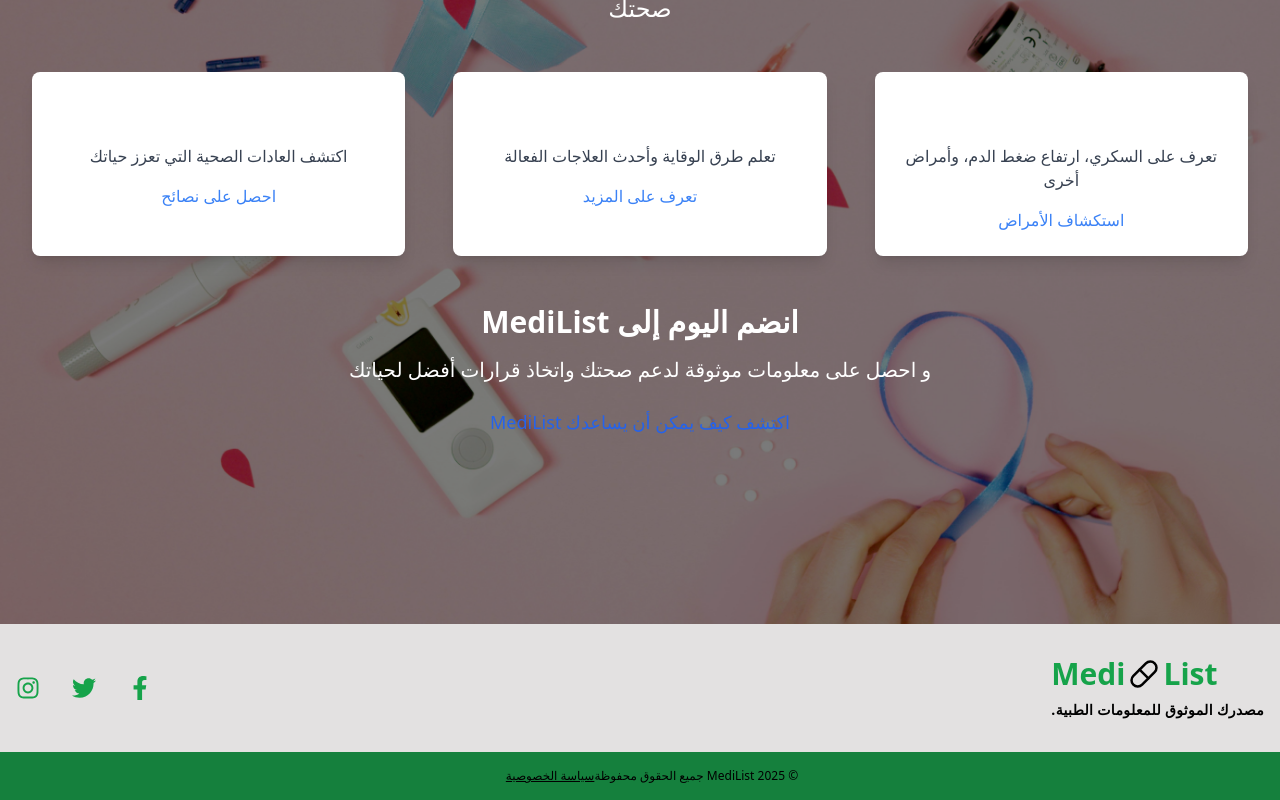
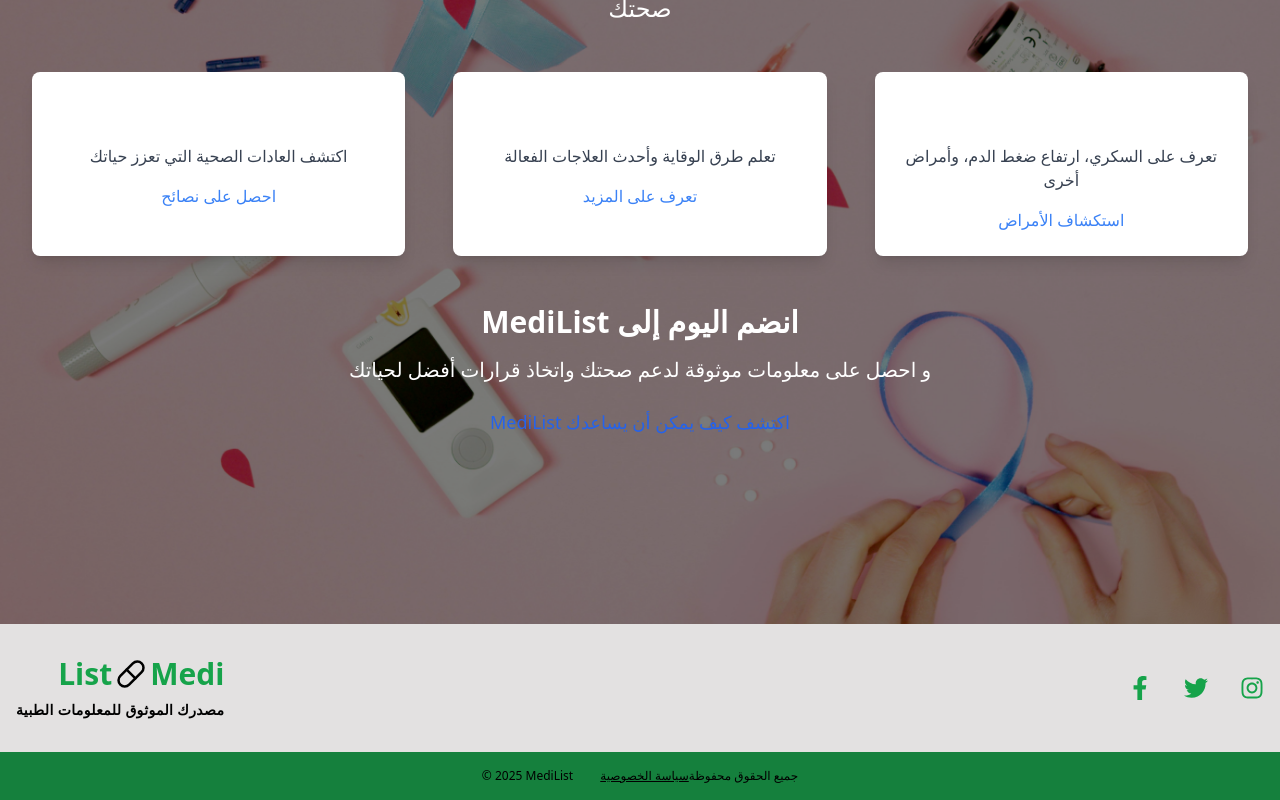
Before and after one commit to Ezeddin-Alassaad/Medi_List, a Next.js app: page / in a window 1280 px wide. Shown: the part 276-1076 px from the top of the page. Built offline with nearby package versions, Linux system fonts and the light colour scheme.

Commit message:
new updated footer

```diff
--- a/src/components/Footer.tsx
+++ b/src/components/Footer.tsx
@@ -5,7 +5,7 @@
 
 const Footer = () => {
   return (
-    <footer className="bg-[rgb(227,225,225)] text-black" dir="rtl">
+    <footer className="bg-[rgb(227,225,225)] text-black" dir='ltr' >
       <div className="container mx-auto px-4 py-8 flex flex-col md:flex-row justify-between items-center">
         {/* Logo and Description */}
         <div className="text-center md:text-right mb-4 md:mb-0">
@@ -16,30 +16,18 @@
            <span className="text-green-600">List </span> <LuPill className="mx-1" /> <span className="text-green-600">Medi</span>
           </Link>
           <p className="mt-2 font-extrabold text-sm tracking-wide">
-            مصدرك الموثوق للمعلومات الطبية.
+            مصدرك الموثوق للمعلومات الطبية
           </p>
         </div>
         {/* Social Media Icons */}
-        <div className="flex space-x-reverse space-x-8">
-          <a
-            href="#"
-            className="hover:text-green-600 transition-colors duration-200"
-            aria-label="Facebook"
-          >
+      <div className="flex space-x-8">
+        <a href="#" aria-label="Facebook" className="hover:text-green-600 transition-colors duration-200">
           <FaFacebookF size={24} className="text-green-600" />
         </a>
-          <a
-            href="#"
-            className="hover:text-green-600 transition-colors duration-200"
-            aria-label="Twitter"
-          >
+        <a href="#" aria-label="Twitter" className="hover:text-green-600 transition-colors duration-200">
           <FaTwitter size={24} className="text-green-600" />
         </a>
-          <a
-            href="#"
-            className="hover:text-green-600 transition-colors duration-200"
-            aria-label="Instagram"
-          >
+        <a href="#" aria-label="Instagram" className="hover:text-green-600 transition-colors duration-200">
           <FaInstagram size={24} className="text-green-600" />
         </a>
       </div>
```
Lines whose indentation alone changed are shown as unchanged.
